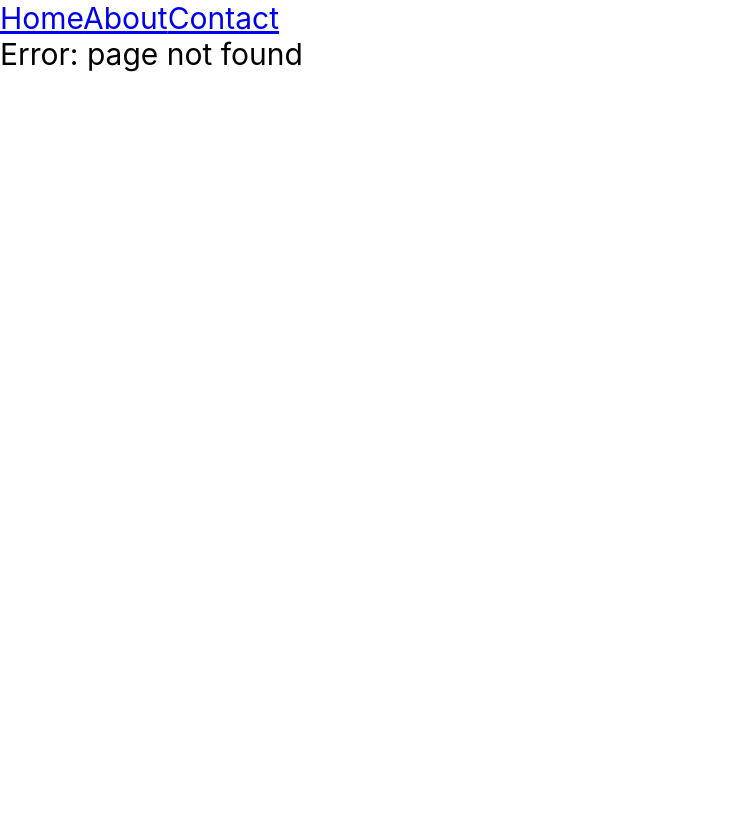
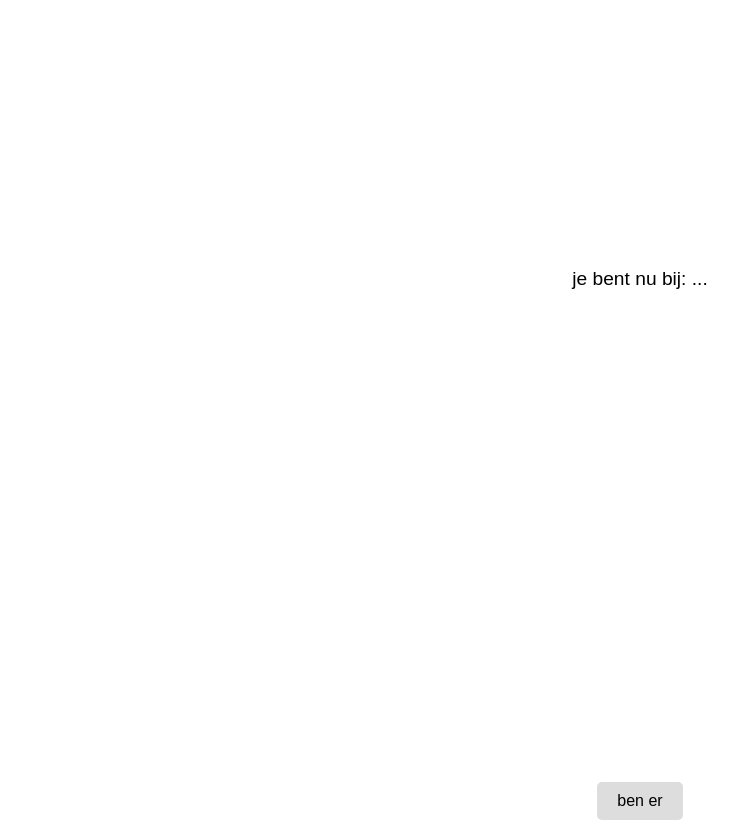
Before and after one commit to olindevos/sdggame, a React (Create React App) app: page /firstpage in a window 1280 px wide. Before the commit this address had no page. Shown: the whole page, without its empty margins (0-748 px from the left). Before the commit the page ends 800 px from the top, so only its background shows below. Built offline with nearby package versions, Linux system fonts and the light colour scheme.

Commit message:
commit b4 fix

```diff
--- a/src/App.js
+++ b/src/App.js
@@ -4,6 +4,7 @@ import Contact from './pages/Contact';
 import About from './pages/About'
 import './App.css';
 import NoPage from './pages/NoPage';
+import FirstPage from './pages/FirstPage';
 
 function App() {
  return(
@@ -14,6 +15,7 @@ function App() {
             <Route path='/home' element = {<Home/>}/>
             <Route path='/about' element = {<About/>}/>
             <Route path='/contact' element = {<Contact/>}/>
+            <Route path="/firstpage" element={<FirstPage />} />
             <Route path='*' element = {<NoPage/>}/>
         </Routes>
         </BrowserRouter>
--- /dev/null
+++ b/src/pages/FirstPage.css
@@ -0,0 +1,28 @@
+.pagina-container {
+    display: flex;
+    flex-direction: column;
+    justify-content: space-between;
+    align-items: center;
+    height: 100vh;
+    padding: 20px;
+    font-family: 'Josefin Sans', sans-serif;
+}
+
+.tekst {
+    font-size: 1.2rem;
+    margin-top: 20%;
+    text-align: center;
+}
+
+.volgende-knop {
+    background-color: #ddd;
+    padding: 10px 20px;
+    font-size: 1rem;
+    border: none;
+    border-radius: 5px;
+    cursor: pointer;
+}
+
+.volgende-knop:active {
+    background-color: #ccc;
+}
--- /dev/null
+++ b/src/pages/FirstPage.jsx
@@ -0,0 +1,13 @@
+import React from 'react';
+import './FirstPage.css';
+
+function FirstPage() {
+    return (
+        <div className="pagina-container">
+            <p className="tekst">je bent nu bij: ...</p>
+            <button className="volgende-knop">ben er</button>
+        </div>
+    );
+}
+
+export default FirstPage;
```
